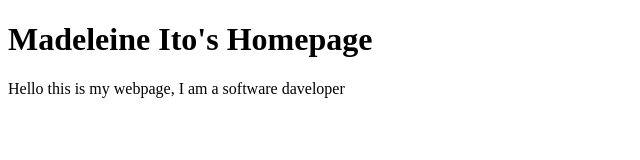
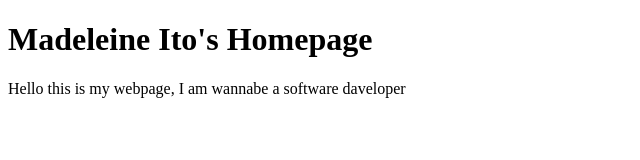
Before and after one commit to Madeleineito/Madeleineito.github.io, a plain HTML site: page index.html in a window 1280 px wide. Shown: the full height of the page, 0-640 px from the left. Drawn offline with Linux system fonts and the light colour scheme.

Commit message:
Update index.html

```diff
--- a/index.html
+++ b/index.html
@@ -7,7 +7,7 @@
 
   <body>
   <h1>Madeleine Ito's Homepage</h1>
-  <p>Hello this is my webpage, I am a software daveloper</p>
+  <p>Hello this is my webpage, I am wannabe a software daveloper</p>
   </body>
 
 </html>
```
